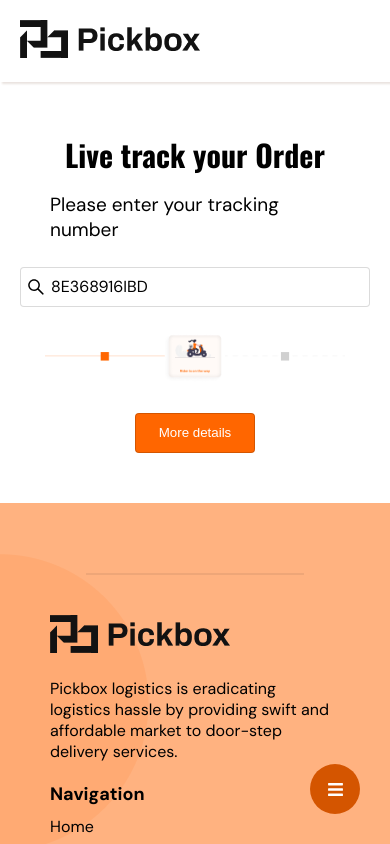
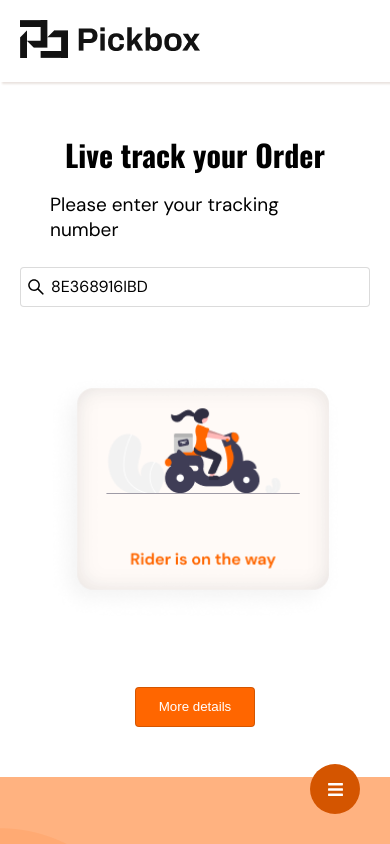
Before and after one commit to Pickbox-Project/Pickbox-frontend, a React (Create React App) app: page /tracking-in-transit in a window 390 px wide. Shown: the top 844 px of the page. Built offline with nearby package versions, Linux system fonts and the light colour scheme.

Commit message:
Fixed responsiveness issues on the tracking images

```diff
--- a/src/Components/TrackingTransit/TrackingTransit.jsx
+++ b/src/Components/TrackingTransit/TrackingTransit.jsx
@@ -2,6 +2,7 @@ import React from "react";
 import { AiOutlineSearch } from "react-icons/ai";
 import { useNavigate } from "react-router-dom";
 import trackingTransit from "../../Assets/images/tracking-transit.png";
+import trackingTransitMobile from "../../Assets/images/trackingInTransitMobile.png";
 import "./TrackingTransit.css";
 
 const TrackingTransit = () => {
@@ -20,7 +21,16 @@ const TrackingTransit = () => {
         <input type="search" placeholder="8E368916IBD" />
       </div>
       <div className="tracking-result">
-        <img src={trackingTransit} alt="Waiting Tracking Icon" />
+        <img
+          src={trackingTransit}
+          className="trackingImage"
+          alt="Waiting Tracking Icon"
+        />
+        <img
+          src={trackingTransitMobile}
+          className="trackingMobile"
+          alt="Waiting Tracking Icon"
+        />
       </div>
       <button className="tracking-button" onClick={handleNavigate}>
         More details
```
Also changed, not shown: src/Assets/images/trackingInTransitMobile.png (added).
